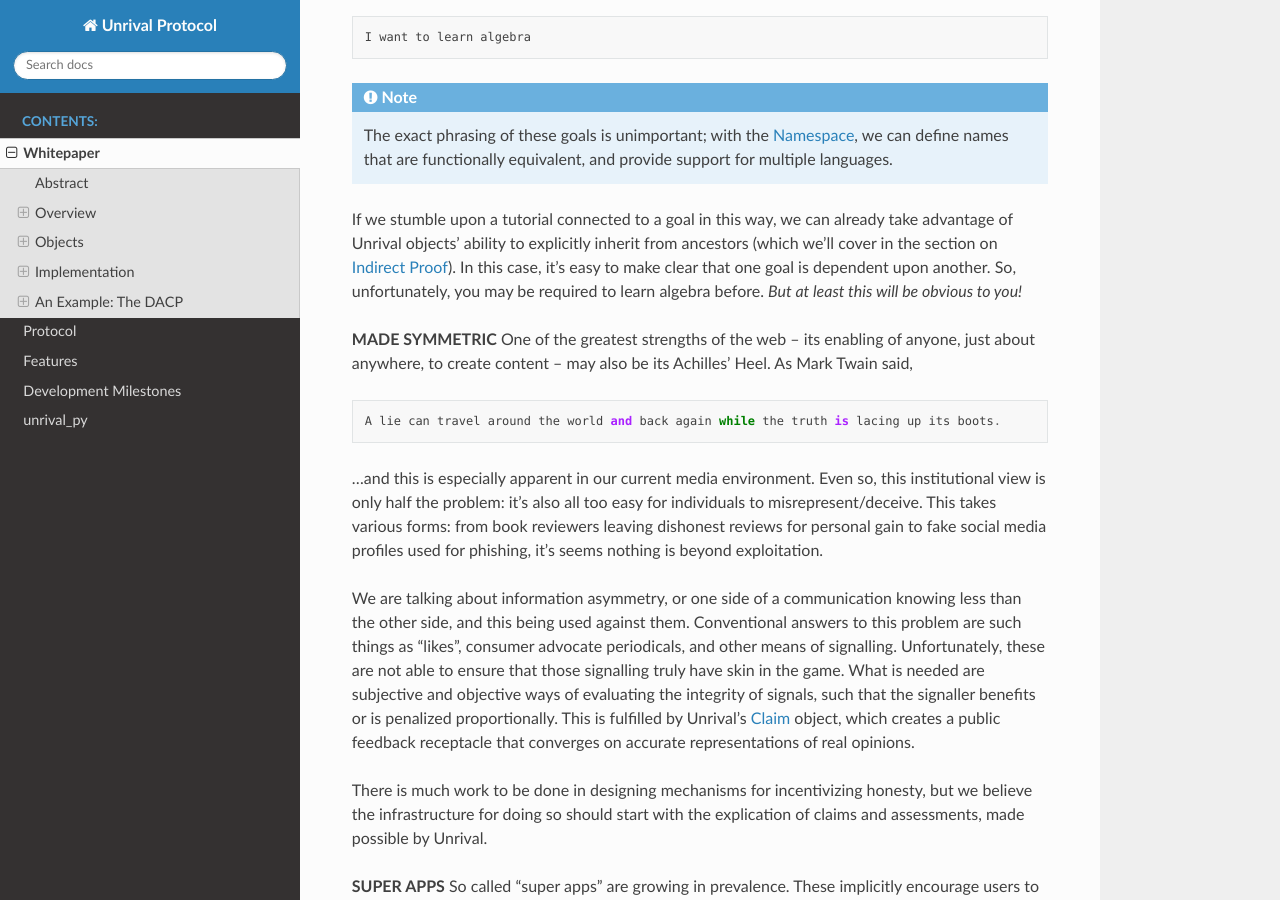
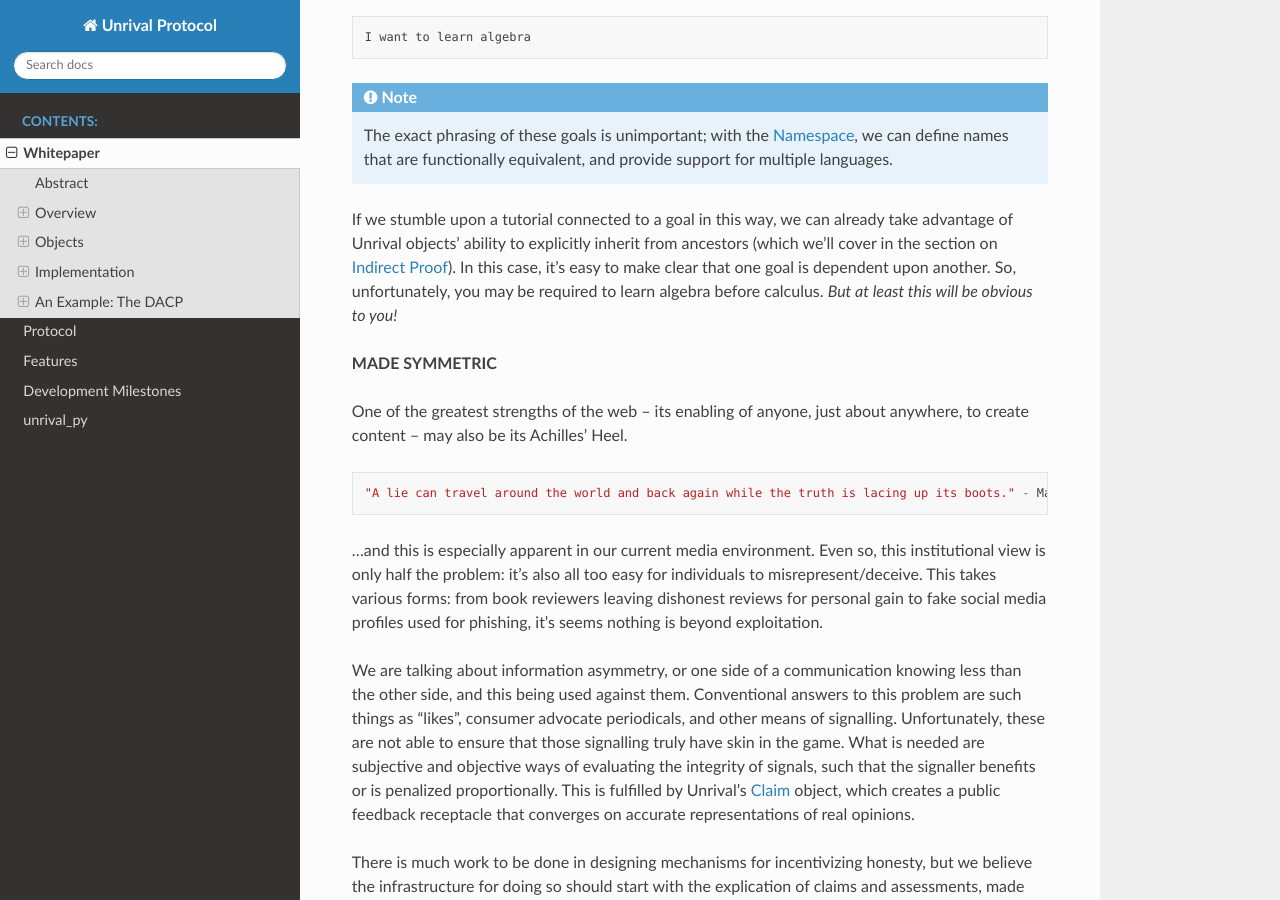
Before and after one commit to unrival-protocol/documentation, a Sphinx documentation site: the page built from source/whitepaper.rst, in a window 1280 px wide and 900 px high, scrolled down 6730 px. Built offline with Sphinx 7.4.7 and the Read the Docs theme 2.0.0, drawn with Linux system fonts in a browser that asks for light colours.

Commit message:
reformat quote

```diff
--- /dev/null
+++ b/source/.#whitepaper.org
@@ -0,0 +1 @@
+davidjoseph@Clients-MacBook-Pro.local.28898
--- a/source/whitepaper.rst
+++ b/source/whitepaper.rst
@@ -162,14 +162,15 @@
 
     The exact phrasing of these goals is unimportant; with the `Namespace`_, we can define names that are functionally equivalent, and provide support for multiple languages.
 
-If we stumble upon a tutorial connected to a goal in this way, we can already take advantage of Unrival objects' ability to explicitly inherit from ancestors (which we'll cover in the section on `Indirect Proof`_).  In this case, it's easy to make clear that one goal is dependent upon another.  So, unfortunately, you may be required to learn algebra before.  *But at least this will be obvious to you!*
+If we stumble upon a tutorial connected to a goal in this way, we can already take advantage of Unrival objects' ability to explicitly inherit from ancestors (which we'll cover in the section on `Indirect Proof`_).  In this case, it's easy to make clear that one goal is dependent upon another.  So, unfortunately, you may be required to learn algebra before calculus.  *But at least this will be obvious to you!*
 
 **MADE SYMMETRIC**
-One of the greatest strengths of the web -- its enabling of anyone, just about anywhere, to create content -- may also be its Achilles' Heel.  As Mark Twain said,
+
+One of the greatest strengths of the web -- its enabling of anyone, just about anywhere, to create content -- may also be its Achilles' Heel.
 
 ::
 
-    A lie can travel around the world and back again while the truth is lacing up its boots.
+    "A lie can travel around the world and back again while the truth is lacing up its boots." - Mark Twain
 
 ...and this is especially apparent in our current media environment.  Even so, this institutional view is only half the problem: it's also all too easy for individuals to misrepresent/deceive.  This takes various forms: from book reviewers leaving dishonest reviews for personal gain to fake social media profiles used for phishing, it's seems nothing is beyond exploitation.
 
@@ -178,6 +179,7 @@
 There is much work to be done in designing mechanisms for incentivizing honesty, but we believe the infrastructure for doing so should start with the explication of claims and assessments, made possible by Unrival.
 
 **SUPER APPS**
+
 So called "super apps" are growing in prevalence.  These implicitly encourage users to give up the struggle of choosing their own apps and services, and give in a single platform that purportedly does everything.  Obviously this is cause for concern: we know by now that the corporations vying for our dependence have goals in mind that don't respect our rights.  But we also see this trend as more or less inevitable.  An everything-platform is nothing if not convenient, and resisting this change may not accomplish anything.  Maybe there's a middle way: *to create a super app based on elevating users' goals*.
 
 We've established some competitive advantages of the Unrival Protocol above, and we want to make it clear in the course of this paper that anything a user might accomplish via a super app is also doable in an Unrival client - in a way that respects users' sovereignty.
```
Also changed, not shown: source/whitepaper.org (+5 -3 lines).
